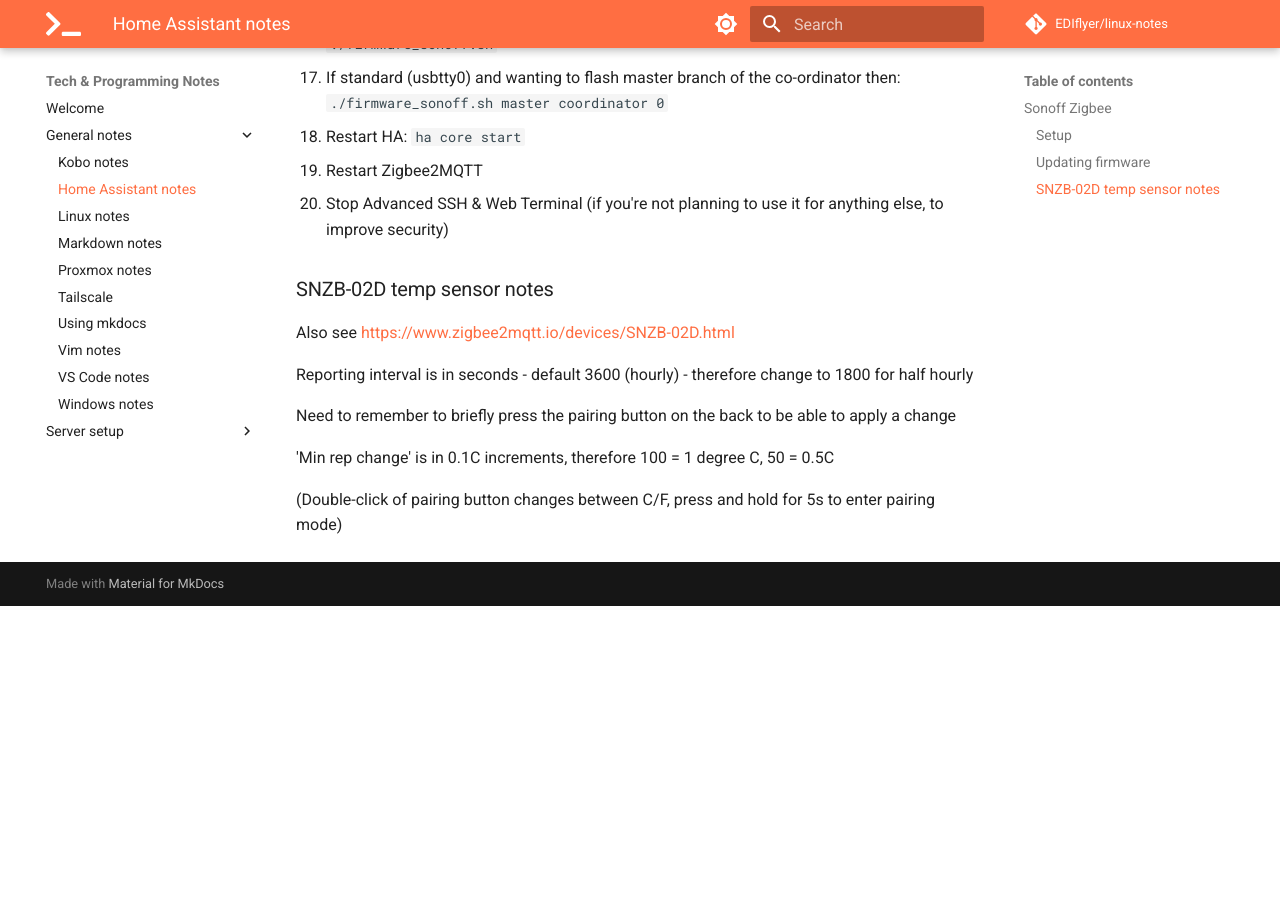
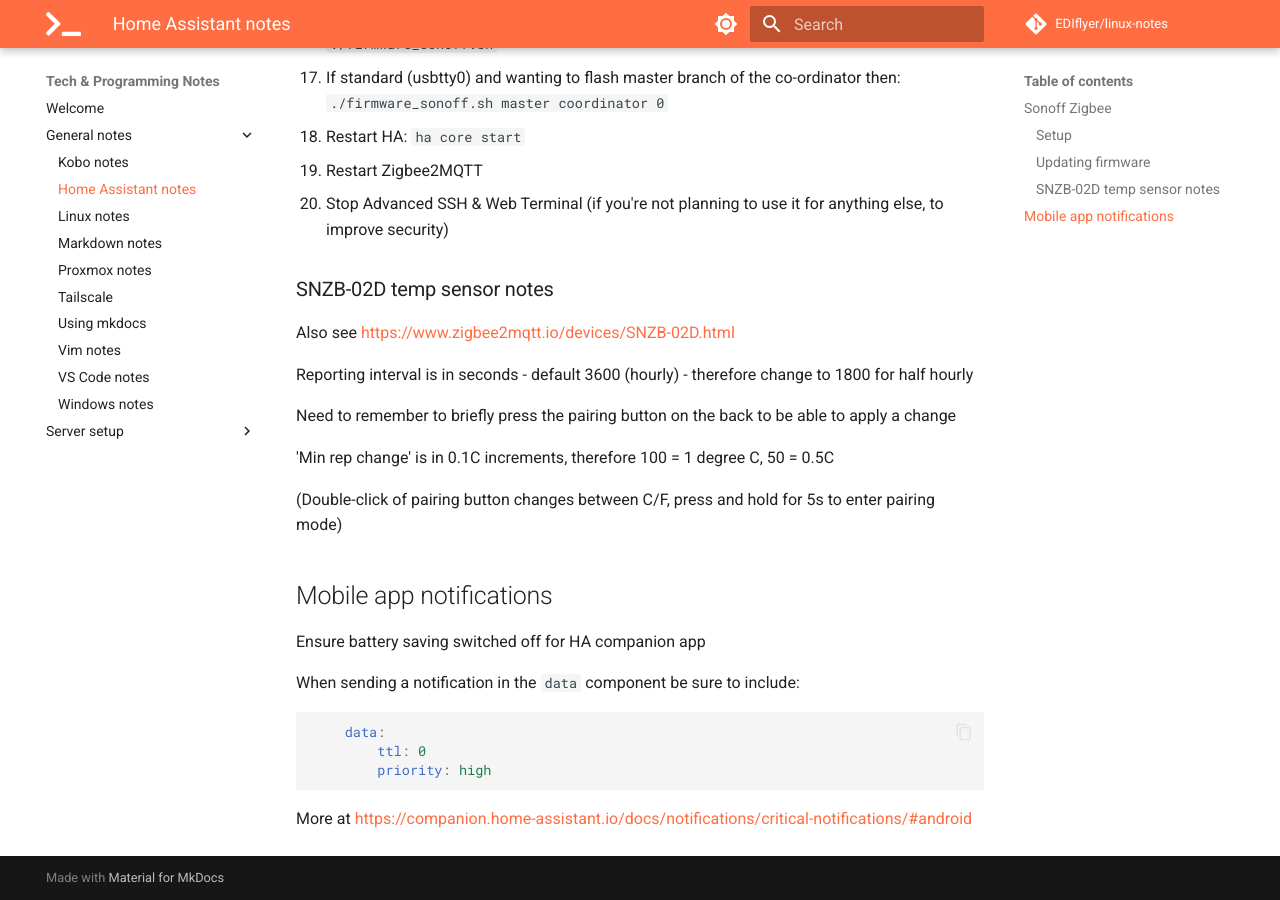
Before and after one commit to EDIflyer/linux-notes, an MkDocs documentation site: the page built from docs/general-notes/home_assistant.md, in a window 1280 px wide and 900 px high, scrolled down 1640 px. Built offline with MkDocs 1.6.1 and Material for MkDocs 9.7.7, drawn with Linux system fonts in a browser that asks for light colours; comment, search, counter and statistics services are not loaded; before the commit the page ends 2246 px from its top, so only the background shows below that.

Commit message:
docs: add HA info re priority mobile notifications

````diff
--- a/docs/general-notes/home_assistant.md
+++ b/docs/general-notes/home_assistant.md
@@ -49,3 +49,16 @@ Need to remember to briefly press the pairing button on the back to be able to a
 'Min rep change' is in 0.1C increments, therefore 100 = 1 degree C, 50 = 0.5C
 
 (Double-click of pairing button changes between C/F, press and hold for 5s to enter pairing mode)
+
+## Mobile app notifications
+Ensure battery saving switched off for HA companion app
+
+When sending a notification in the `data` component be sure to include:
+
+``` yaml
+    data:
+        ttl: 0
+        priority: high
+```
+
+More at https://companion.home-assistant.io/docs/notifications/critical-notifications/#android
````
